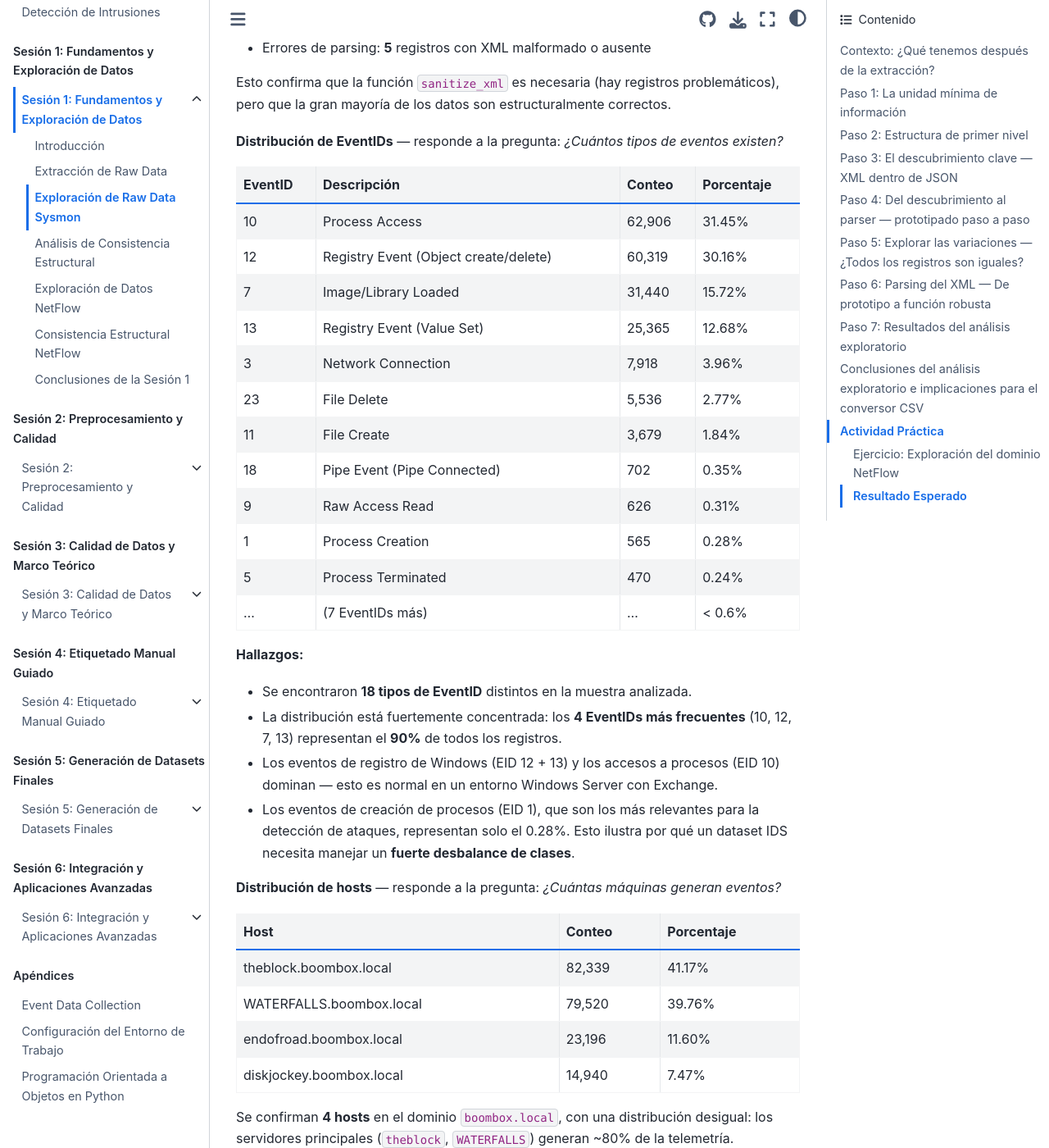
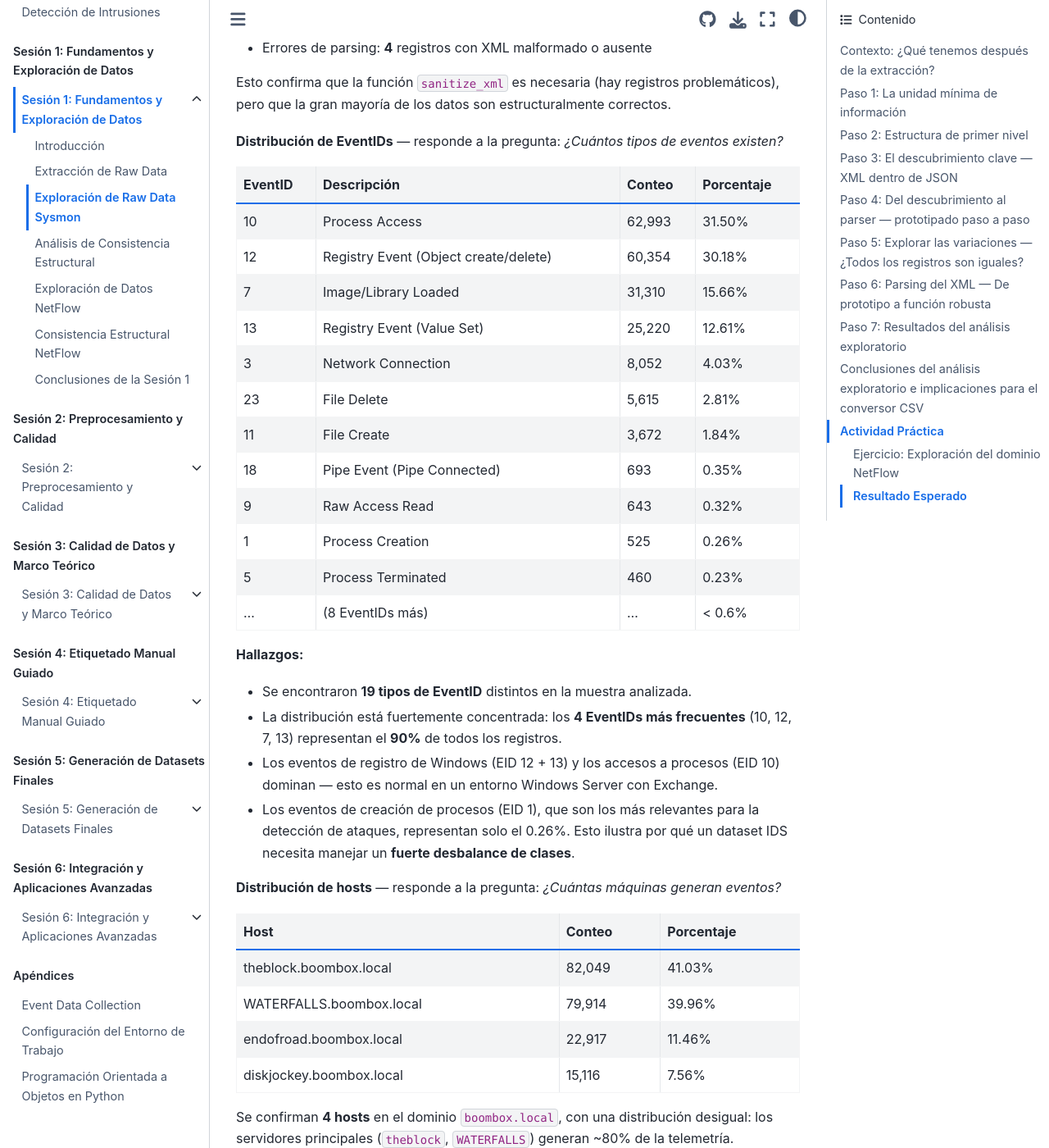
Before and after one commit to ollerenac/curso2026, a Jupyter Book: the page built from sesion-1/2-exploracion-sysmon.md, in a window 1280 px wide and 1400 px high, scrolled down 11835 px. Shown: the whole window at 82% size. Built offline with Jupyter Book 1.0.4 settings and Sphinx 7.4.7 and the Sphinx Book theme 1.1.4, drawn with Linux system fonts in a browser that asks for light colours; some of the changed text lies outside the part shown.

Commit message:
fix(sesion-1): align 2-exploracion-sysmon.md with actual 2a notebook outputs
Update all statistics to match the notebook's run-01 results:
- Parsing: 199,995→199,996 successes, 5→4 errors
- EventID count: 18→19 tipos (added EIDs 2,6,17,24,4,15,8,25)
- EventID table: corrected all counts and percentages from actual run
- EventID tail: (7 EventIDs más)→(8 EventIDs más)
- EID 1 percentage: 0.28%→0.26%
- Host table: corrected all four host counts and percentages
- Conclusions: 5 casos de XML malformado→4 casos

Co-Authored-By: Claude Sonnet 4.6 <noreply@anthropic.com>

```diff
--- a/sesion-1/2-exploracion-sysmon.md
+++ b/sesion-1/2-exploracion-sysmon.md
@@ -450,8 +450,8 @@ Esto confirma que nuestra estrategia de parsing es aplicable de forma uniforme a
 
 **Tasa de éxito del parsing:**
 
-- Registros parseados correctamente: **199,995 / 200,000** (100.0%)
-- Errores de parsing: **5** registros con XML malformado o ausente
+- Registros parseados correctamente: **199,996 / 200,000** (100.0%)
+- Errores de parsing: **4** registros con XML malformado o ausente
 
 Esto confirma que la función `sanitize_xml` es necesaria (hay registros problemáticos), pero que la gran mayoría de los datos son estructuralmente correctos.
 
@@ -459,34 +459,34 @@ Esto confirma que la función `sanitize_xml` es necesaria (hay registros problem
 
 | EventID | Descripción | Conteo | Porcentaje |
 |---------|------------|--------|------------|
-| 10 | Process Access | 62,906 | 31.45% |
-| 12 | Registry Event (Object create/delete) | 60,319 | 30.16% |
-| 7 | Image/Library Loaded | 31,440 | 15.72% |
-| 13 | Registry Event (Value Set) | 25,365 | 12.68% |
-| 3 | Network Connection | 7,918 | 3.96% |
-| 23 | File Delete | 5,536 | 2.77% |
-| 11 | File Create | 3,679 | 1.84% |
-| 18 | Pipe Event (Pipe Connected) | 702 | 0.35% |
-| 9 | Raw Access Read | 626 | 0.31% |
-| 1 | Process Creation | 565 | 0.28% |
-| 5 | Process Terminated | 470 | 0.24% |
-| ... | (7 EventIDs más) | ... | < 0.6% |
+| 10 | Process Access | 62,993 | 31.50% |
+| 12 | Registry Event (Object create/delete) | 60,354 | 30.18% |
+| 7 | Image/Library Loaded | 31,310 | 15.66% |
+| 13 | Registry Event (Value Set) | 25,220 | 12.61% |
+| 3 | Network Connection | 8,052 | 4.03% |
+| 23 | File Delete | 5,615 | 2.81% |
+| 11 | File Create | 3,672 | 1.84% |
+| 18 | Pipe Event (Pipe Connected) | 693 | 0.35% |
+| 9 | Raw Access Read | 643 | 0.32% |
+| 1 | Process Creation | 525 | 0.26% |
+| 5 | Process Terminated | 460 | 0.23% |
+| ... | (8 EventIDs más) | ... | < 0.6% |
 
 **Hallazgos:**
 
-- Se encontraron **18 tipos de EventID** distintos en la muestra analizada.
+- Se encontraron **19 tipos de EventID** distintos en la muestra analizada.
 - La distribución está fuertemente concentrada: los **4 EventIDs más frecuentes** (10, 12, 7, 13) representan el **90%** de todos los registros.
 - Los eventos de registro de Windows (EID 12 + 13) y los accesos a procesos (EID 10) dominan — esto es normal en un entorno Windows Server con Exchange.
-- Los eventos de creación de procesos (EID 1), que son los más relevantes para la detección de ataques, representan solo el 0.28%. Esto ilustra por qué un dataset IDS necesita manejar un **fuerte desbalance de clases**.
+- Los eventos de creación de procesos (EID 1), que son los más relevantes para la detección de ataques, representan solo el 0.26%. Esto ilustra por qué un dataset IDS necesita manejar un **fuerte desbalance de clases**.
 
 **Distribución de hosts** — responde a la pregunta: *¿Cuántas máquinas generan eventos?*
 
 | Host | Conteo | Porcentaje |
 |------|--------|-----------|
-| theblock.boombox.local | 82,339 | 41.17% |
-| WATERFALLS.boombox.local | 79,520 | 39.76% |
-| endofroad.boombox.local | 23,196 | 11.60% |
-| diskjockey.boombox.local | 14,940 | 7.47% |
+| theblock.boombox.local | 82,049 | 41.03% |
+| WATERFALLS.boombox.local | 79,914 | 39.96% |
+| endofroad.boombox.local | 22,917 | 11.46% |
+| diskjockey.boombox.local | 15,116 | 7.56% |
 
 Se confirman **4 hosts** en el dominio `boombox.local`, con una distribución desigual: los servidores principales (`theblock`, `WATERFALLS`) generan ~80% de la telemetría.
 
@@ -570,7 +570,7 @@ Esta exploración nos proporciona las bases para diseñar el conversor JSONL →
 
 1. **La fuente de datos será `event.original`** — el XML incrustado, no los campos de primer nivel del JSON.
 2. **Se necesita un esquema de campos por EventID** — cada tipo de evento tiene campos diferentes, como confirmó el análisis de disponibilidad de campos (7c).
-3. **El parsing XML debe ser robusto** — aunque el 99.99% de los registros son correctos, necesitamos manejar los 5 casos de XML malformado encontrados.
+3. **El parsing XML debe ser robusto** — aunque el 99.99% de los registros son correctos, necesitamos manejar los 4 casos de XML malformado encontrados.
 4. **El procesamiento debe ser eficiente** — con cientos de miles de registros por archivo y 48 runs en total, la conversión debe poder ejecutarse en tiempo razonable (procesamiento multi-hilo, lectura en streaming).
 5. **El desbalance de clases es significativo** — los EventIDs relevantes para detección de ataques (EID 1, 3, 8) representan menos del 5% del total. Esto deberá considerarse en la fase de construcción del dataset final.
 
```
